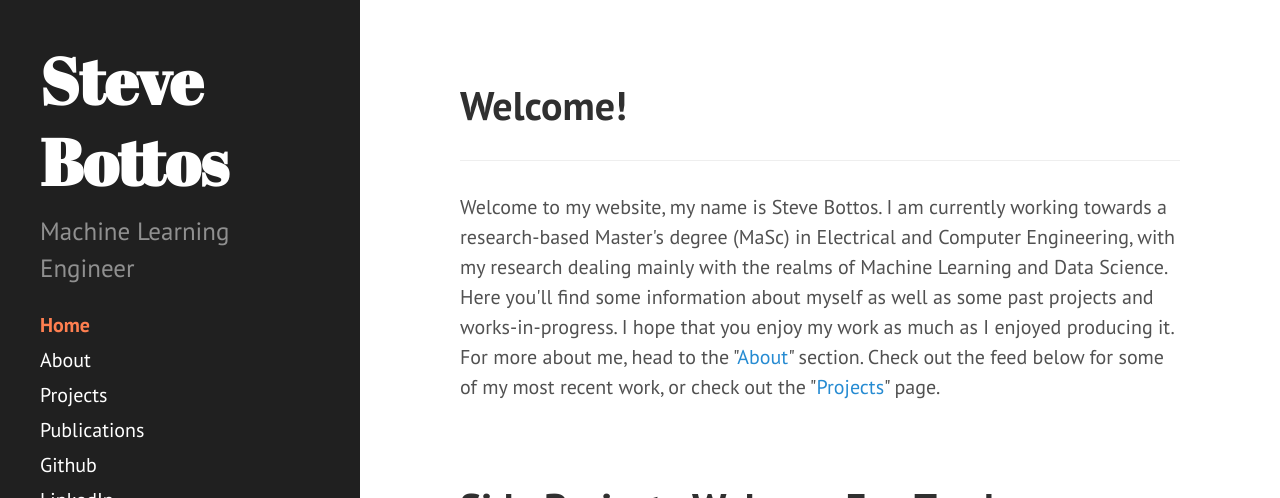
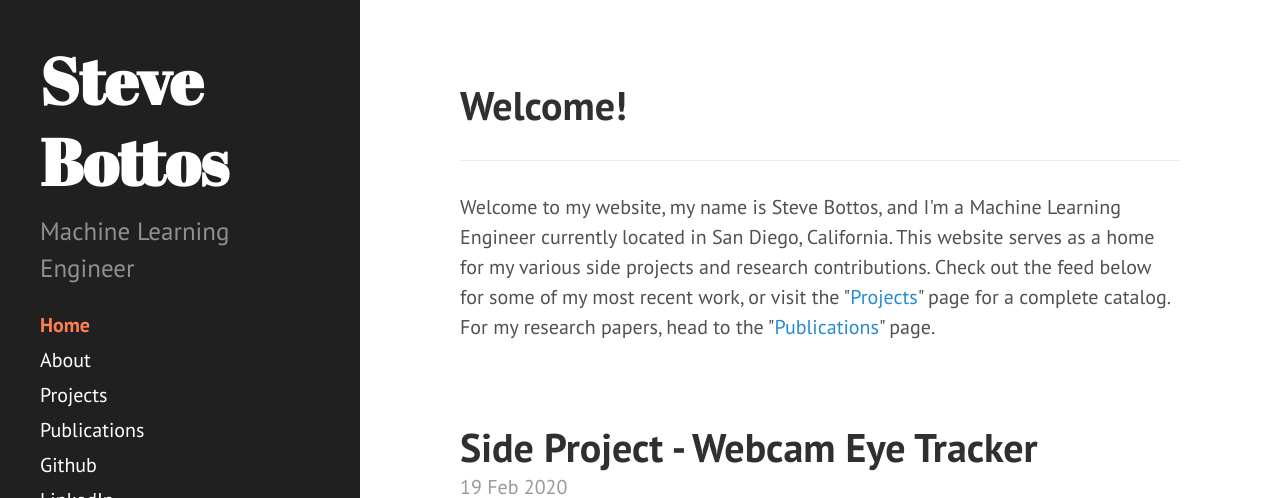
Before and after one commit to stevebottos/stevebottos.github.io, a Jekyll site: the page built from index.html, in a window 1280 px wide and 900 px high, cut to the strip 0-498 px from the top of the window. Built offline with Jekyll 4.4.1, drawn with Linux system fonts in a browser that asks for light colours; the list of posts is cut into pages by our own code.

Commit message:
Update default.html

```diff
--- a/_layouts/default.html
+++ b/_layouts/default.html
@@ -11,7 +11,7 @@
       <div class="page">
         <h1 class="page-title">Welcome!</h1>
         <hr>
-        <p>Welcome to my website, my name is Steve Bottos. I am currently working towards a research-based Master's degree (MaSc) in Electrical and Computer Engineering, with my research dealing mainly with the realms of Machine Learning and Data Science. Here you'll find some information about myself as well as some past projects and works-in-progress. I hope that you enjoy my work as much as I enjoyed producing it. For more about me, head to the "<a href = "https://stevebottos.github.io/about/">About</a>" section. Check out the feed below for some of my most recent work, or check out the "<a href = "https://stevebottos.github.io/projects/">Projects</a>" page.</p>
+        <p>Welcome to my website, my name is Steve Bottos, and I'm a Machine Learning Engineer currently located in San Diego, California. This website serves as a home for my various side projects and research contributions. Check out the feed below for some of my most recent work, or visit the "<a href = "https://stevebottos.github.io/projects/">Projects</a>" page for a complete catalog. For my research papers, head to the "<a href = "https://stevebottos.github.io/publications/">Publications</a>" page.</p>
       </div>
       {{ content }}
     </div>
```
